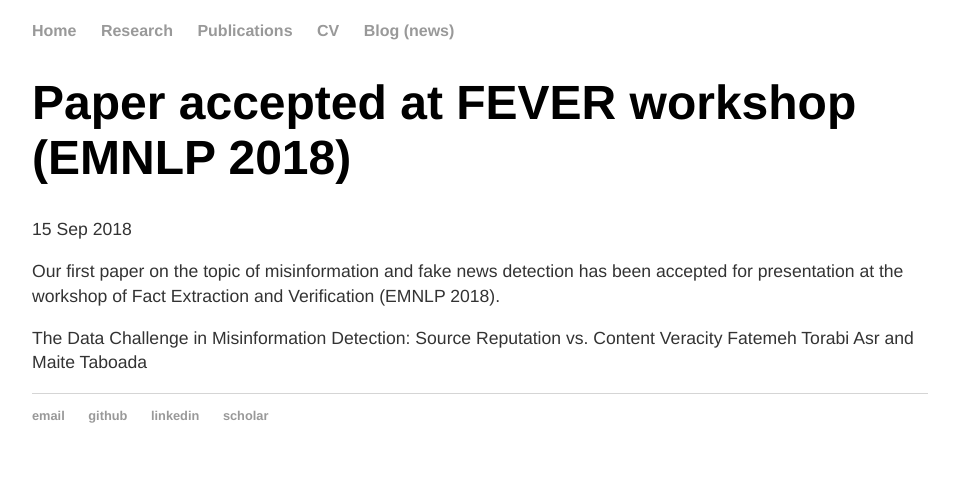
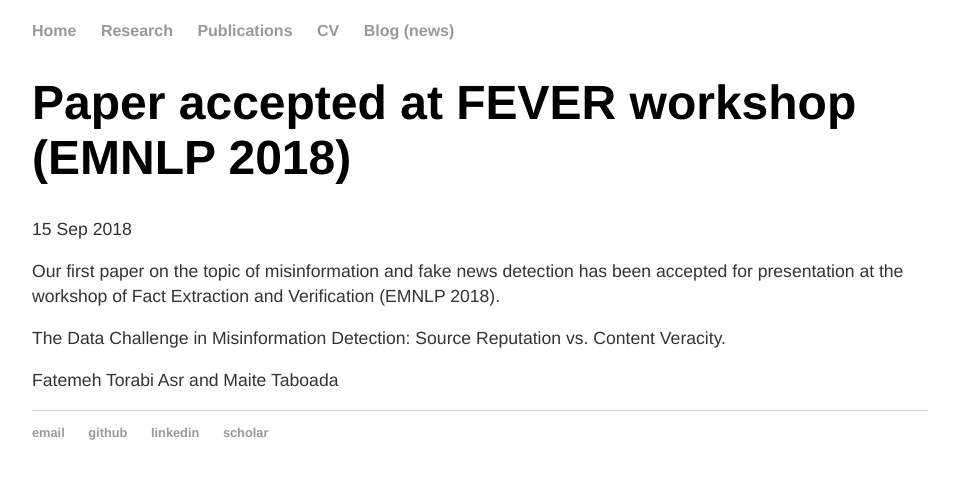
Before and after one commit to FTAsr/ftasr.github.io, a Jekyll site: the page built from _posts/2018-09-15-EMNLP2018.md, in a window 1280 px wide. Shown: the top 479 px of the page, without its empty margins (160-1119 px from the left). Built offline with Jekyll 4.4.1, drawn with Linux system fonts in a browser that asks for light colours.

```diff
--- a/_posts/2018-09-15-EMNLP2018.md
+++ b/_posts/2018-09-15-EMNLP2018.md
@@ -7,5 +7,6 @@ date: 2018-09-15
 
 Our first paper on the topic of misinformation and fake news detection has been accepted for presentation at the workshop of Fact Extraction and Verification (EMNLP 2018).
 
-The Data Challenge in Misinformation Detection: Source Reputation vs. Content Veracity
-Fatemeh Torabi Asr and Maite Taboada
+   The Data Challenge in Misinformation Detection: Source Reputation vs. Content Veracity.
+
+   Fatemeh Torabi Asr and Maite Taboada
```
